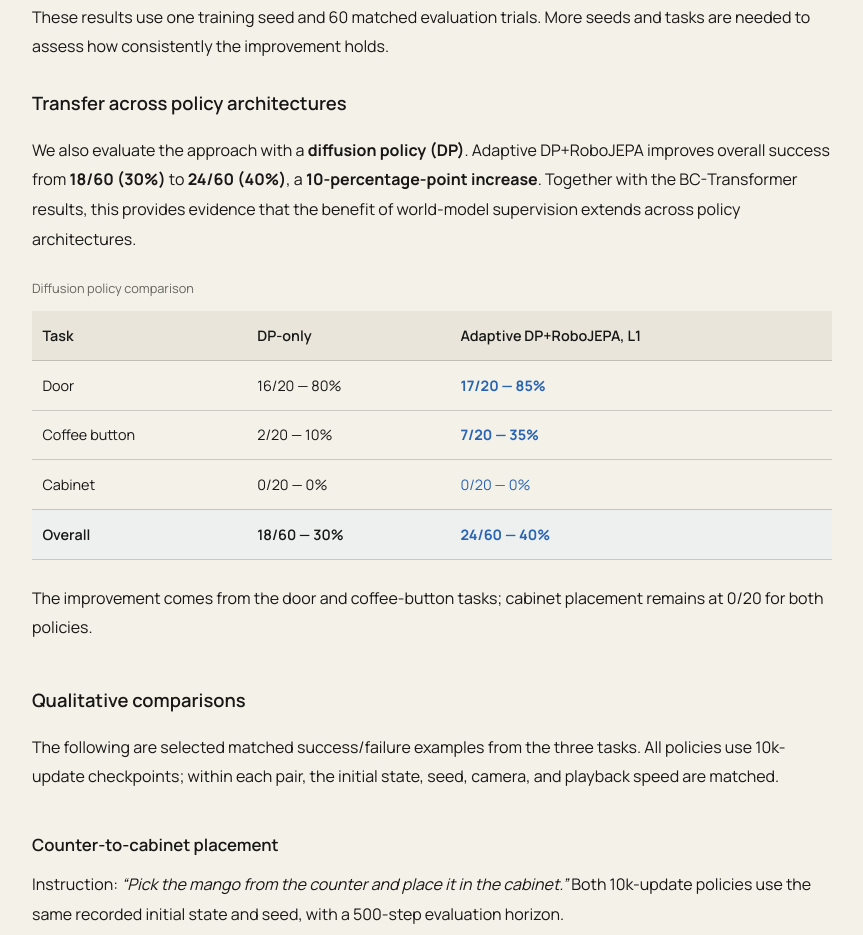
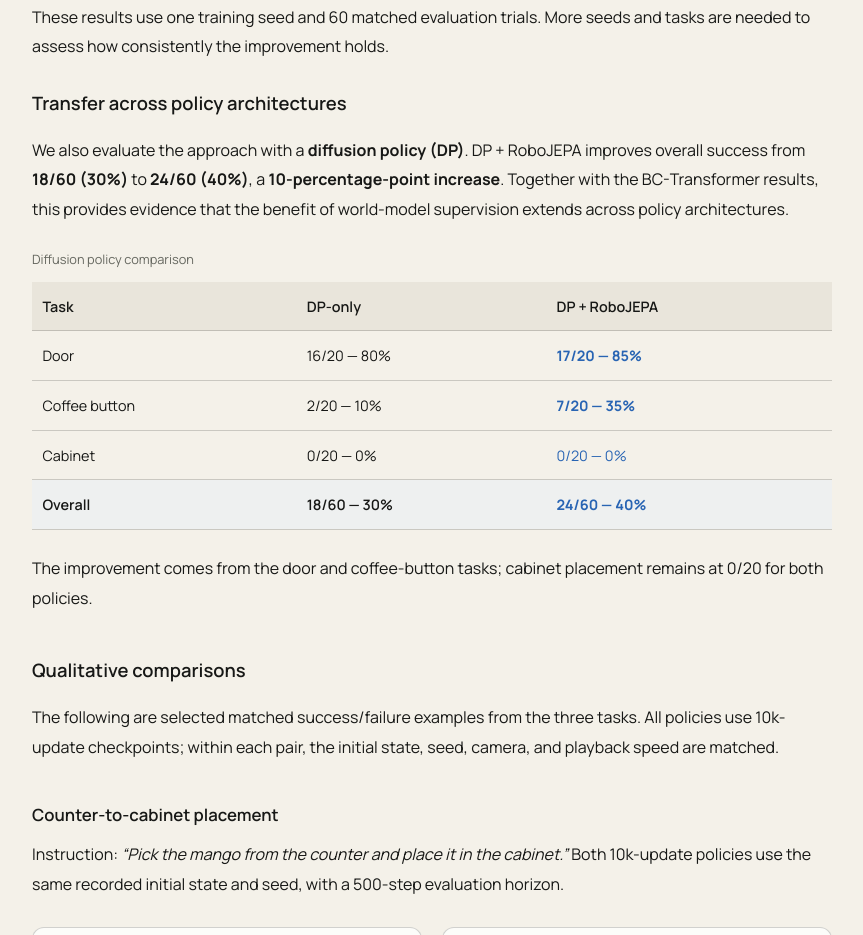
Before and after one commit to nonlinearjunkie/nonlinearjunkie.github.io, a plain HTML site: page reports/world-model-supervision.html in a window 1280 px wide. Shown: the part 10150-11085 px from the top of the page, without its empty margins (208-1071 px from the left). Drawn offline with nearby package versions, Linux system fonts and the light colour scheme; a web font is replaced by a local one.

Commit message:
Publish simplified DP + RoboJEPA label

```diff
--- a/reports/world-model-supervision.html
+++ b/reports/world-model-supervision.html
@@ -210,11 +210,11 @@
           <p>These results use one training seed and 60 matched evaluation trials. More seeds and tasks are needed to assess how consistently the improvement holds.</p>
 
           <h3 id="diffusion-policy-results">Transfer across policy architectures</h3>
-          <p>We also evaluate the approach with a <strong>diffusion policy (DP)</strong>. Adaptive DP+RoboJEPA improves overall success from <strong>18/60 (30%)</strong> to <strong>24/60 (40%)</strong>, a <strong>10-percentage-point increase</strong>. Together with the BC-Transformer results, this provides evidence that the benefit of world-model supervision extends across policy architectures.</p>
+          <p>We also evaluate the approach with a <strong>diffusion policy (DP)</strong>. DP + RoboJEPA improves overall success from <strong>18/60 (30%)</strong> to <strong>24/60 (40%)</strong>, a <strong>10-percentage-point increase</strong>. Together with the BC-Transformer results, this provides evidence that the benefit of world-model supervision extends across policy architectures.</p>
           <div class="report-table-wrap" role="region" aria-label="Diffusion policy task success" tabindex="0">
             <table class="report-table results-table">
               <caption>Diffusion policy comparison</caption>
-              <thead><tr><th scope="col">Task</th><th scope="col">DP-only</th><th scope="col">Adaptive DP+RoboJEPA, L1</th></tr></thead>
+              <thead><tr><th scope="col">Task</th><th scope="col">DP-only</th><th scope="col">DP + RoboJEPA</th></tr></thead>
               <tbody>
                 <tr><th scope="row">Door</th><td>16/20 — 80%</td><td><strong>17/20 — 85%</strong></td></tr>
                 <tr><th scope="row">Coffee button</th><td>2/20 — 10%</td><td><strong>7/20 — 35%</strong></td></tr>
```
